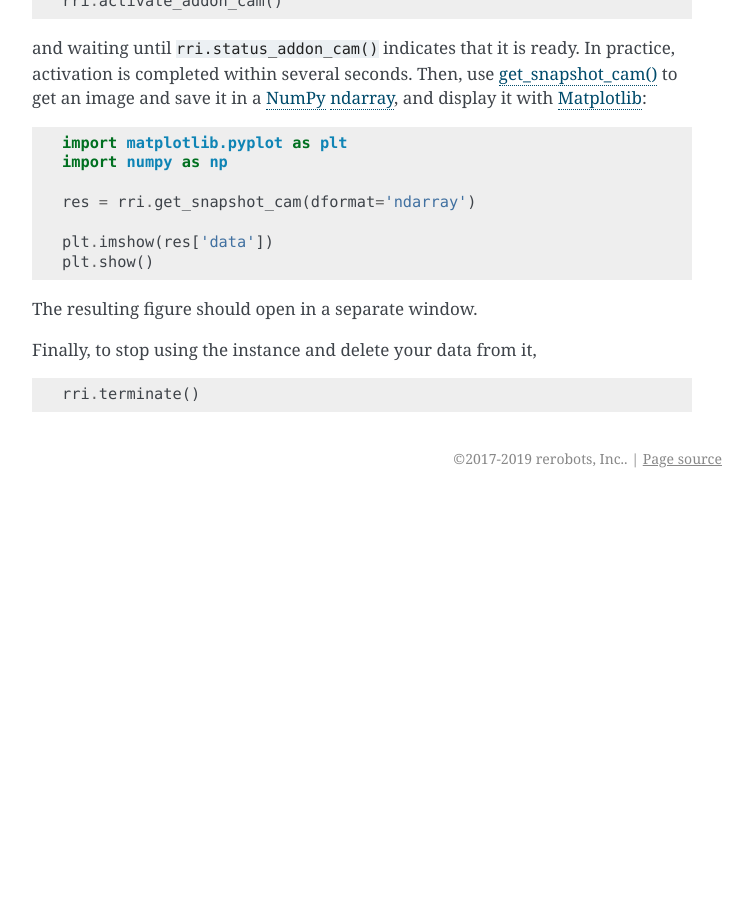
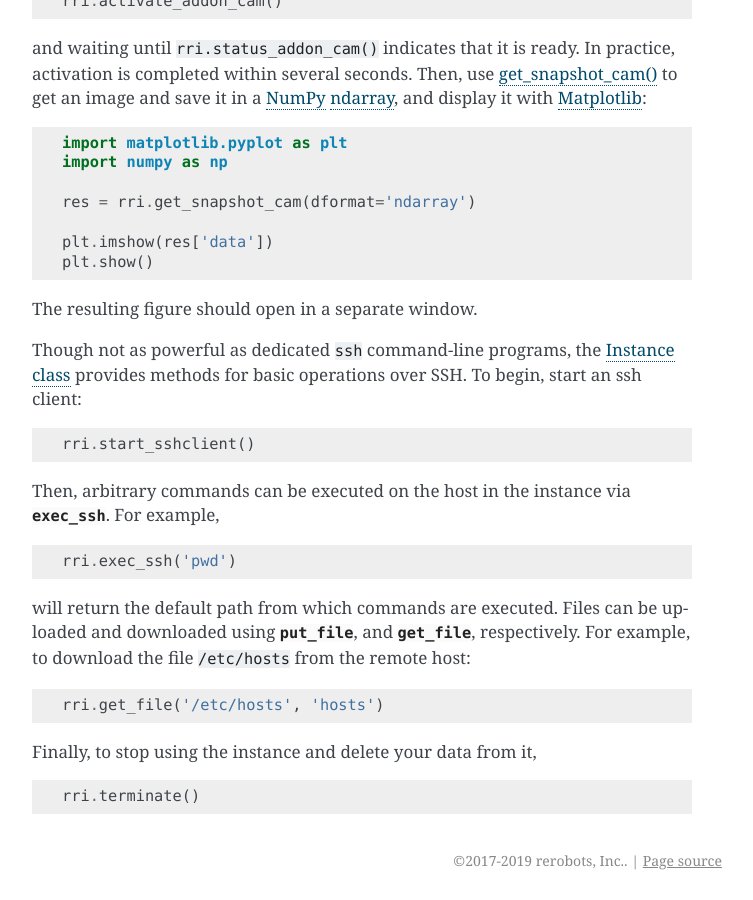
Before and after one commit to rerobots/py, a Sphinx documentation site: the page built from doc/tutorial.rst, in a window 1280 px wide and 900 px high, scrolled down 1632 px. Shown: the whole window, without its empty margins (388-1141 px from the left). Built offline with Sphinx 7.4.7, drawn with Linux system fonts in a browser that asks for light colours; before the commit the page ends 2130 px from its top, so only the background shows below that.

Commit message:
DOC: write tutorial section about ssh methods
[ci skip]

```diff
--- a/doc/tutorial.rst
+++ b/doc/tutorial.rst
@@ -92,6 +92,24 @@ in a `NumPy`_ `ndarray`_, and display it with `Matplotlib`_::
 
 The resulting figure should open in a separate window.
 
+Though not as powerful as dedicated ``ssh`` command-line programs, the
+:ref:`Instance class <ssec:instance-class>` provides methods for basic
+operations over SSH. To begin, start an ssh client::
+
+  rri.start_sshclient()
+
+Then, arbitrary commands can be executed on the host in the instance via
+:meth:`exec_ssh <rerobots.api.Instance.exec_ssh>`. For example, ::
+
+  rri.exec_ssh('pwd')
+
+will return the default path from which commands are executed. Files can be
+uploaded and downloaded using :meth:`put_file <rerobots.api.Instance.put_file>`,
+and :meth:`get_file <rerobots.api.Instance.get_file>`, respectively. For
+example, to download the file ``/etc/hosts`` from the remote host::
+
+  rri.get_file('/etc/hosts', 'hosts')
+
 Finally, to stop using the instance and delete your data from it, ::
 
   rri.terminate()
```
